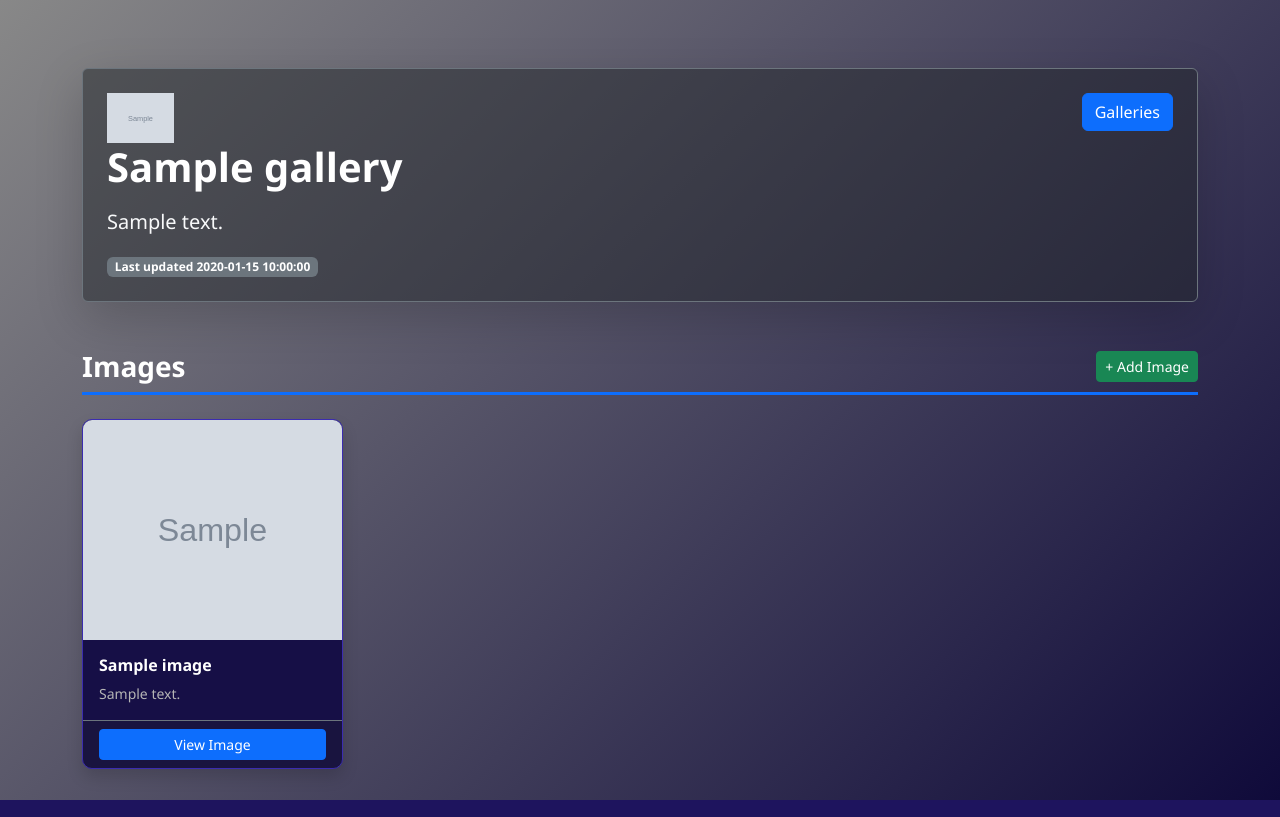
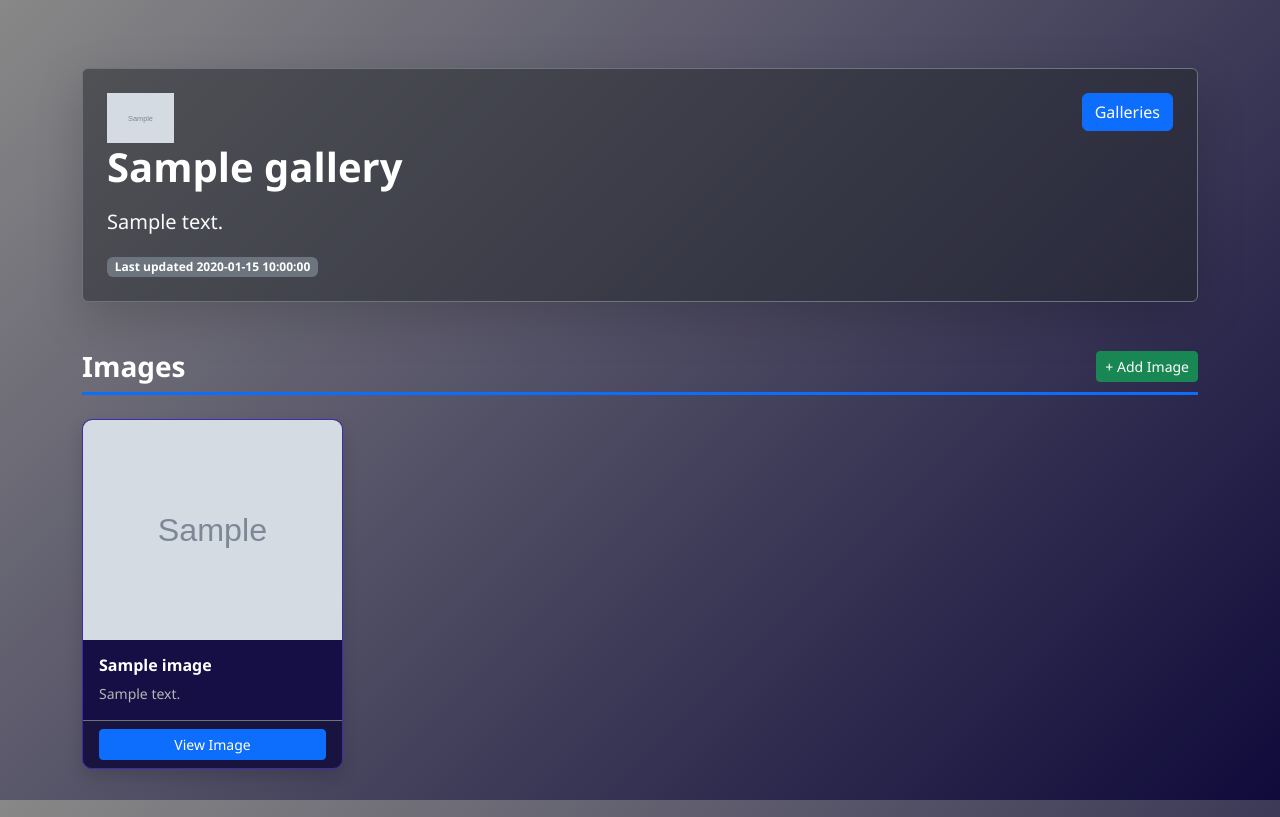
Before and after one commit to cpu64/sparrow, a Flask app: template app/templates/gallery/gallery.html in a window 1280 px wide. Run offline with Flask 3, Linux system fonts and the light colour scheme; the template is opened without the code that fills it: most values are stand-ins (such as "Sample title", 1, 10 or a date in 2020); grey boxes marked "Sample" are stand-in pictures; parts of the project's set-up code (start-up, migrations or seed data) failed here and were passed over; some libraries are stand-ins or nearby versions.

Commit message:
UI gradient fixes

```diff
--- a/app/templates/gallery/galleries.html
+++ b/app/templates/gallery/galleries.html
@@ -7,7 +7,8 @@
     <link href="https://cdn.jsdelivr.net/npm/bootstrap@5.3.0/dist/css/bootstrap.min.css" rel="stylesheet">
     <link rel="stylesheet" href="{{ url_for('static', filename='base.css') }}">
     <style>
-        body { background: linear-gradient(135deg, var(--primary-color) 0%, #0f0a3a 100%); background-attachment: fixed; min-height: 100vh; }
+        html { background: linear-gradient(135deg, var(--primary-color) 0%, #0f0a3a 100%) !important; background-attachment: fixed !important; }
+        body { background: none !important; }
         .card { background: var(--secondary-color); border-color: var(--input-border); }
         .card:hover { border-color: var(--accent-color); }
         .card-title { color: var(--font-primary-color); }
--- a/app/templates/gallery/gallery.html
+++ b/app/templates/gallery/gallery.html
@@ -8,11 +8,8 @@
     <link rel="stylesheet" href="{{ url_for('static', filename='base.css') }}">
     <link rel="stylesheet" href="{{ url_for('static', filename='post.css') }}">
     <style>
-        body {
-            background: linear-gradient(135deg, {{ gallery.background_color or '#00aa55' }} 0%, #0f0a3a 100%);
-            background-attachment: fixed;
-            min-height: 100vh;
-        }
+        html { background: linear-gradient(135deg, {{ gallery.background_color or '#00aa55' }} 0%, #0f0a3a 100%) !important; background-attachment: fixed !important; }
+        body { background: none !important; }
         .card { background: var(--secondary-color); border-color: var(--input-border); overflow: hidden; }
         .card:hover { border-color: var(--accent-color); }
         .card-img-top { height: 220px; object-fit: cover; }
--- a/app/templates/gallery/image.html
+++ b/app/templates/gallery/image.html
@@ -7,7 +7,8 @@
     <link href="https://cdn.jsdelivr.net/npm/bootstrap@5.3.0/dist/css/bootstrap.min.css" rel="stylesheet">
     <link rel="stylesheet" href="{{ url_for('static', filename='base.css') }}">
     <style>
-        body { background: linear-gradient(135deg, var(--primary-color) 0%, #0f0a3a 100%); background-attachment: fixed; min-height: 100vh; }
+        html { background: linear-gradient(135deg, var(--primary-color) 0%, #0f0a3a 100%) !important; background-attachment: fixed !important; }
+        body { background: none !important }
         .info-label { color: #a8a8ff; text-transform: uppercase; font-size: 0.85rem; letter-spacing: 0.5px; }
         .comment { border-left: 4px solid var(--accent-color); }
         textarea::placeholder { color: #aaa; }
```
